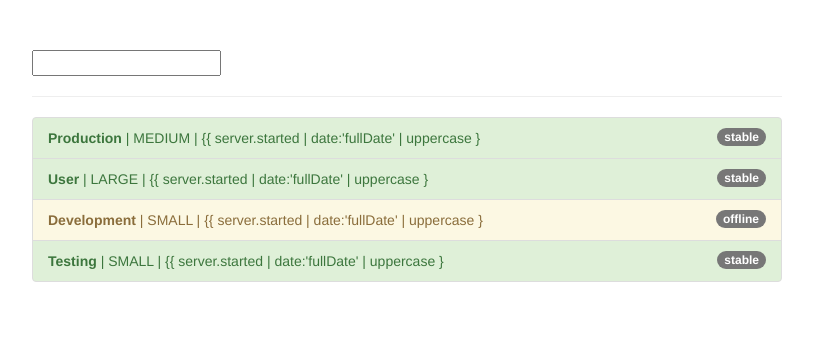
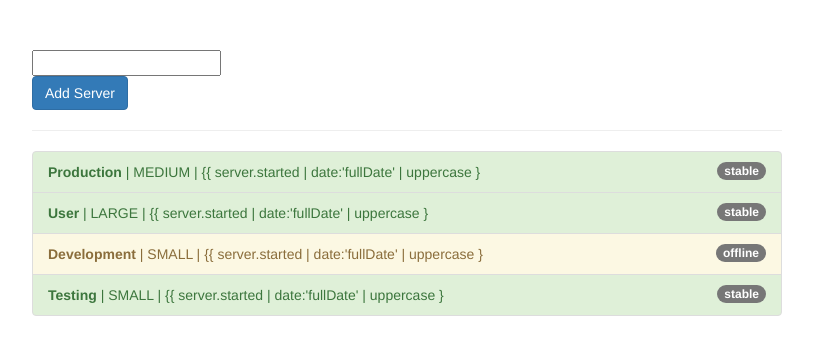
Before and after one commit to BrentAcs/udemy-angular-Pipes, an Angular app: page / in a window 1280 px wide. Shown: the top 354 px of the page, without its empty margins (233-1046 px from the left). Built offline with nearby package versions, Linux system fonts and the light colour scheme.

Commit message:
EoL 17.248 improved filter

```diff
--- a/src/app/app.component.html
+++ b/src/app/app.component.html
@@ -2,6 +2,8 @@
   <div class="row">
     <div class="col-xs-12 col-sm-10 col-md-8 col-sm-offset-1 col-md-offset-2">
       <input type="text" [(ngModel)]="filteredStatus">
+      <br>
+      <button type="text" class="btn btn-primary" (click)="onAddServer()">Add Server</button>
       <hr>
       <ul class="list-group">
         <li
--- a/src/app/app.component.ts
+++ b/src/app/app.component.ts
@@ -32,7 +32,8 @@
       started: new Date(15, 1, 2017),
     },
   ];
-  filteredStatus = '';
+  filteredStatus = "";
+
   getStatusClasses(server: {
     instanceType: string;
     name: string;
@@ -45,4 +46,13 @@
       "list-group-item-danger": server.status === "critical",
     };
   }
+
+  onAddServer(){
+    this.servers.push({
+      instanceType: "small",
+      name: "New Server",
+      status: "stable",
+      started: new Date(15, 1, 2017),
+    });
+  }
 }
--- a/src/app/filter.pipe.ts
+++ b/src/app/filter.pipe.ts
@@ -2,11 +2,13 @@
 
 @Pipe({
   name: "filter",
+  // will call filter on any form change. CAUTION: can cause performance issues.
+  pure: false,
 })
 export class FilterPipe implements PipeTransform {
   transform(value: any, filterString: string, propName: string): any {
     console.log('filter: "' + filterString + '"');
-    if (value.length === 0 || filterString === '') {
+    if (value.length === 0 || filterString === "") {
       return value;
     }
     const result = [];
--- a/src/app/shorten.pipe.ts
+++ b/src/app/shorten.pipe.ts
@@ -8,13 +8,9 @@
   // example of pipe taking unlimited arguments.
   //transform(value: any, ...args: any[]) {
   transform(value: any, limit: number) {
-    console.log('shortening ' + value.length + ' to :' + limit);
     if (limit !== -1 && value.length > limit) {
-      console.log('substr-ing...');
       return value.substr(0, limit);
     }
-    console.log("no action");
     return value;
   }
-
 }
```
